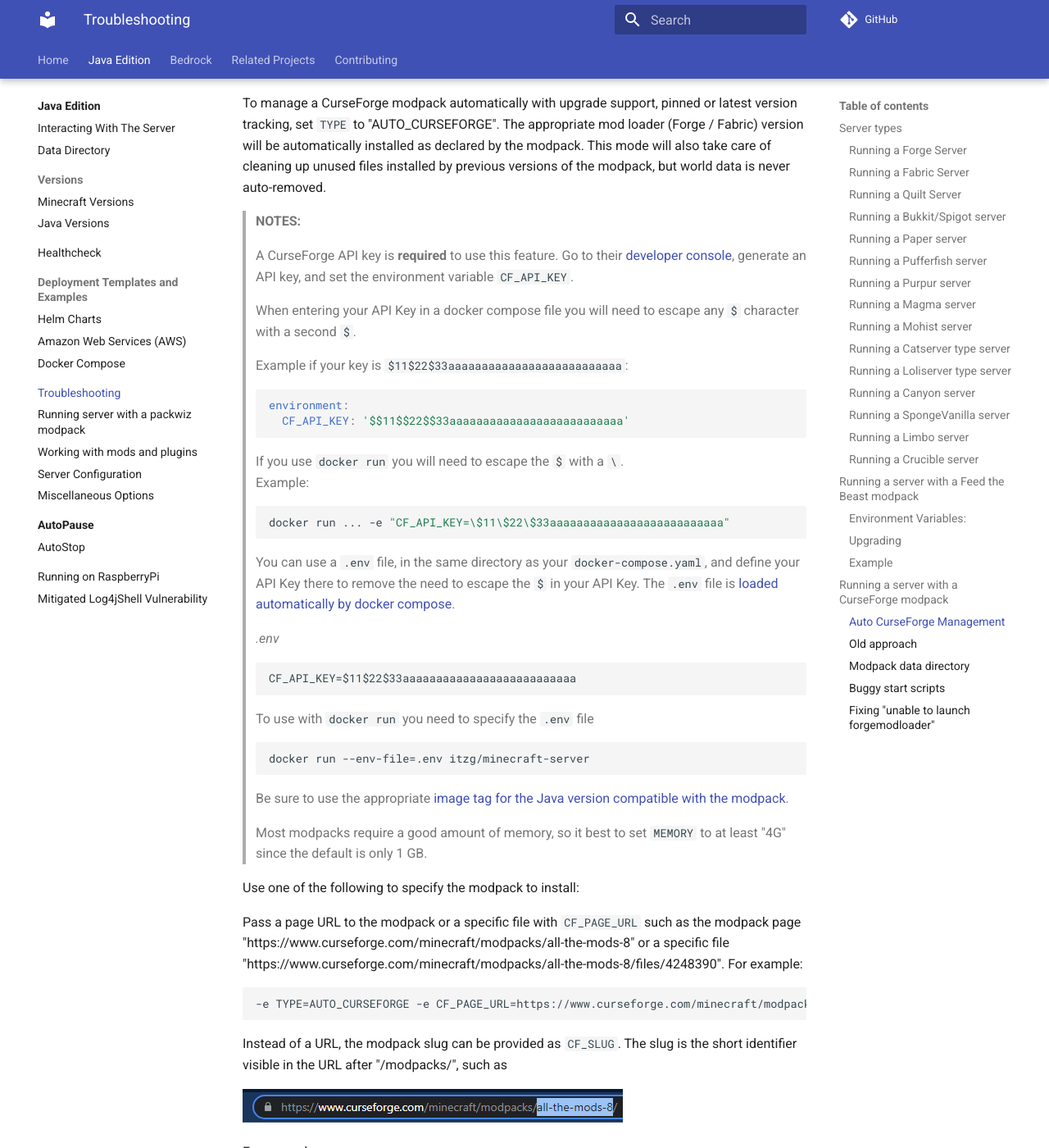
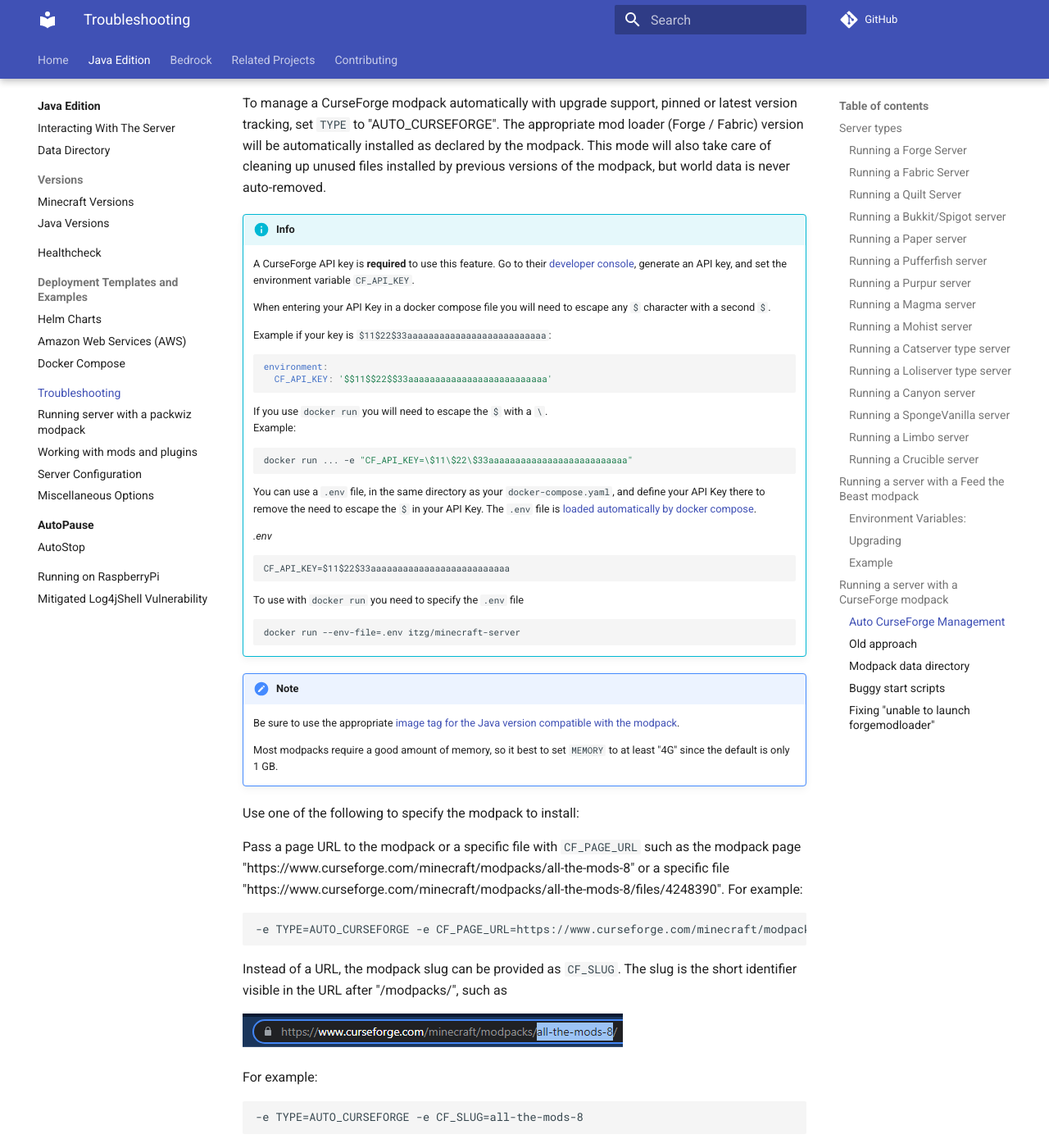
Before and after one commit to camalot/mkdocs-test, an MkDocs documentation site: the page built from docs/java/troubleshooting/index.md, in a window 1280 px wide and 1400 px high, scrolled down 8020 px. Shown: the whole window at 82% size. Built offline with MkDocs 1.6.1 and Material for MkDocs 9.7.7, drawn with Linux system fonts in a browser that asks for light colours; comment, search, counter and statistics services are not loaded.

Commit message:
added admonitions

````diff
--- a/docs/java/troubleshooting/index.md
+++ b/docs/java/troubleshooting/index.md
@@ -288,37 +288,43 @@
 
 To manage a CurseForge modpack automatically with upgrade support, pinned or latest version tracking, set `TYPE` to "AUTO_CURSEFORGE". The appropriate mod loader (Forge / Fabric) version will be automatically installed as declared by the modpack. This mode will also take care of cleaning up unused files installed by previous versions of the modpack, but world data is never auto-removed.
 
-> **NOTES:**
->
-> A CurseForge API key is **required** to use this feature. Go to their [developer console](https://console.curseforge.com/), generate an API key, and set the environment variable `CF_API_KEY`.
->
-> When entering your API Key in a docker compose file you will need to escape any `$` character with a second `$`.
->
-> Example if your key is `$11$22$33aaaaaaaaaaaaaaaaaaaaaaaaaa`:
-> ```yaml
-> environment:
->   CF_API_KEY: '$$11$$22$$33aaaaaaaaaaaaaaaaaaaaaaaaaa'
-> ```
-> If you use `docker run` you will need to escape the `$` with a `\`.
-> Example:
-> ```shell
-> docker run ... -e "CF_API_KEY=\$11\$22\$33aaaaaaaaaaaaaaaaaaaaaaaaaa"
-> ```
-> You can use a `.env` file, in the same directory as your `docker-compose.yaml`, and define your API Key there to remove the need to escape the `$` in your API Key. The `.env` file is [loaded automatically by docker compose](https://docs.docker.com/compose/environment-variables/set-environment-variables/#substitute-with-an-env-file).
->
-> *.env*
-> ```
-> CF_API_KEY=$11$22$33aaaaaaaaaaaaaaaaaaaaaaaaaa
-> ```
->
-> To use with `docker run` you need to specify the `.env` file
-> ```
-> docker run --env-file=.env itzg/minecraft-server
-> ```
->
-> Be sure to use the appropriate [image tag for the Java version compatible with the modpack](#running-minecraft-server-on-different-java-version).
->
-> Most modpacks require a good amount of memory, so it best to set `MEMORY` to at least "4G" since the default is only 1 GB.
+
+!!! info
+
+    A CurseForge API key is **required** to use this feature. Go to their [developer console](https://console.curseforge.com/), generate an API key, and set the environment variable `CF_API_KEY`.
+
+    When entering your API Key in a docker compose file you will need to escape any `$` character with a second `$`.
+
+    Example if your key is `$11$22$33aaaaaaaaaaaaaaaaaaaaaaaaaa`:
+
+    ``` yaml
+    environment:
+      CF_API_KEY: '$$11$$22$$33aaaaaaaaaaaaaaaaaaaaaaaaaa'
+    ```
+
+    If you use `docker run` you will need to escape the `$` with a `\`.
+    Example:
+    ``` shell
+    docker run ... -e "CF_API_KEY=\$11\$22\$33aaaaaaaaaaaaaaaaaaaaaaaaaa"
+    ```
+
+    You can use a `.env` file, in the same directory as your `docker-compose.yaml`, and define your API Key there to remove the need to escape the `$` in your API Key. The `.env` file is [loaded automatically by docker compose](https://docs.docker.com/compose/environment-variables/set-environment-variables/#substitute-with-an-env-file).
+
+    *.env*
+    ```
+    CF_API_KEY=$11$22$33aaaaaaaaaaaaaaaaaaaaaaaaaa
+    ```
+
+    To use with `docker run` you need to specify the `.env` file
+    ```
+    docker run --env-file=.env itzg/minecraft-server
+    ```
+
+!!! note
+
+    Be sure to use the appropriate [image tag for the Java version compatible with the modpack](#running-minecraft-server-on-different-java-version).
+
+    Most modpacks require a good amount of memory, so it best to set `MEMORY` to at least "4G" since the default is only 1 GB.
 
 Use one of the following to specify the modpack to install:
 
````
Also changed, not shown: docs/java/configuration/misc-options.md (+9 -7 lines).
